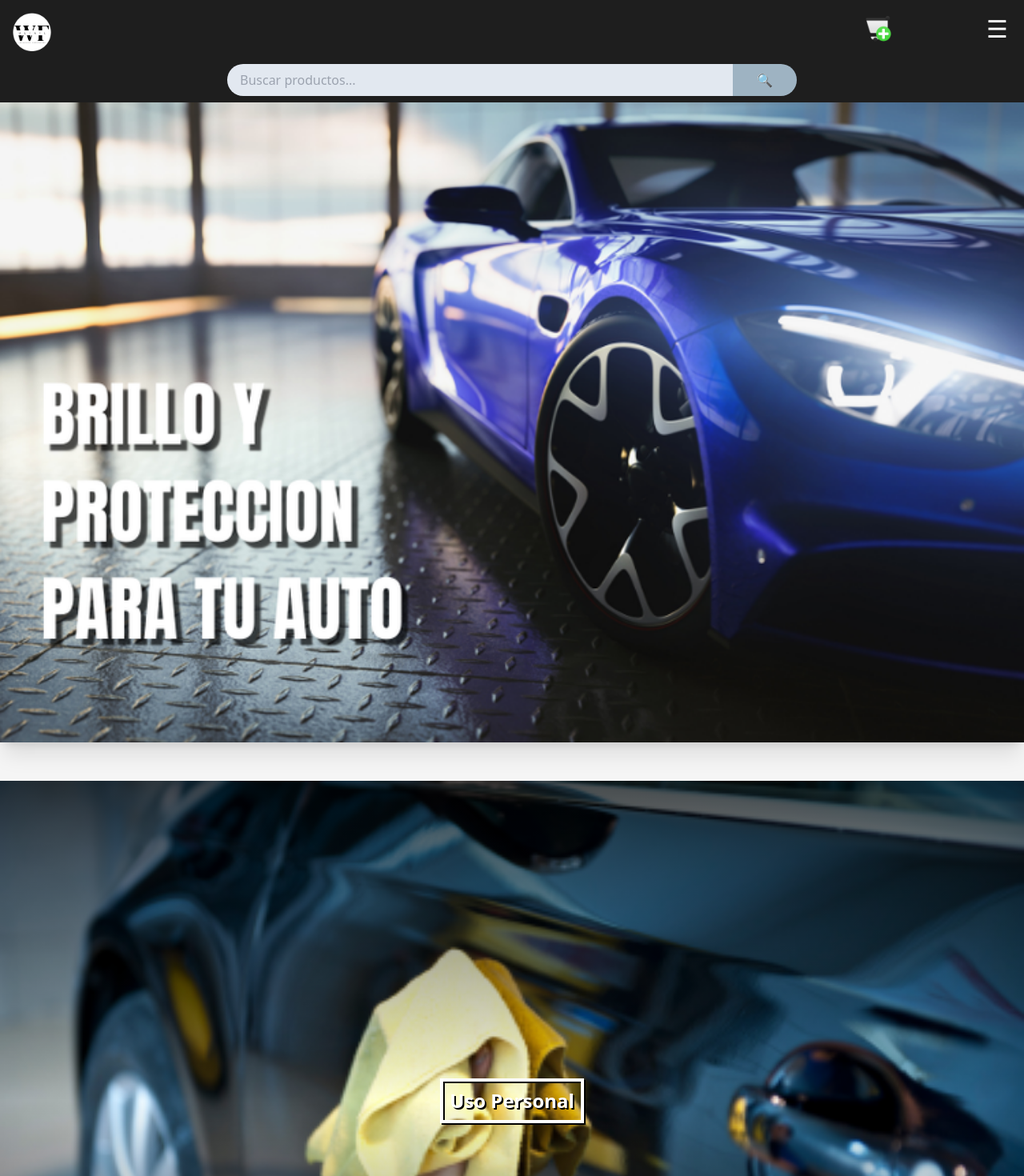
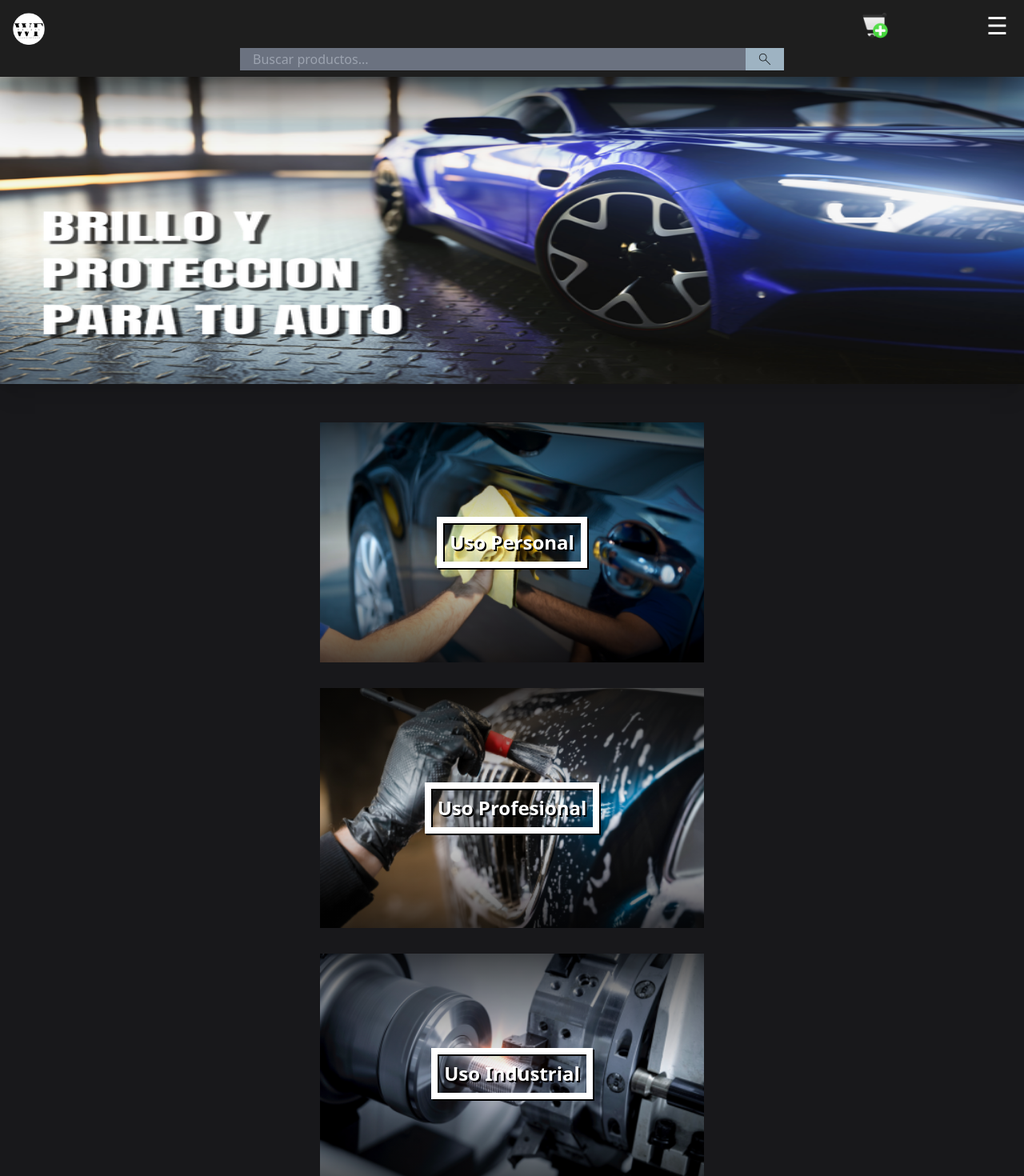
Before and after one commit to Lautaro975/WEB-productos-limpieza, a Next.js app: page / in a window 1280 px wide. Shown: the top 1470 px of the page at 80% size. Built offline with nearby package versions, Linux system fonts and the light colour scheme.

Commit message:
cambios2
cambie todo la parte del front del menu todavia falta

```diff
--- a/src/app/components/aplicaciones/aplicacion.jsx
+++ b/src/app/components/aplicaciones/aplicacion.jsx
@@ -1,8 +1,8 @@
 function Aplicacion({ url, onMouseOver, value, colorsombra, uso }) {
   return (
     <div
-      className="relative w-full h-full flex justify-center items-center hover:opacity-90"
-      onMouseOver={onMouseOver}
+      className="relative w-full h-full flex justify-center
+       items-center hover:opacity-90 "
       style={{
         boxShadow: value ? `0px 0px 40px ${colorsombra}` : "none",
         transition: "box-shadow 0.3s ease-in-out",
@@ -11,9 +11,10 @@ function Aplicacion({ url, onMouseOver, value, colorsombra, uso }) {
       <div className="absolute bg-gradient-to-b from-black via-transparent to-black opacity-70 w-full h-full" />
 
       <h4
+        onMouseOver={onMouseOver}
         className={`text-2xl absolute font-bold text-[#fff] drop-shadow-[2px_2px_0px_black] border-4 p-2 `}
         style={{
-          border: value ? `8px solid ${colorsombra}` : "4px solid white",
+          border: value ? `8px solid ${colorsombra}` : "8px solid white",
           transition: "border 0.3s ease-in-out",
         }}
       >
--- a/src/app/components/menu/logo/logo.jsx
+++ b/src/app/components/menu/logo/logo.jsx
@@ -1,6 +1,6 @@
 function Logo() {
   return (
-    <div className="w-14 pl-2 pt-2">
+    <div className="w-14 pl-2 pt-2 md:w-12">
       <picture>
         <source srcSet="/img/menu/logoWFChico.png" media="(max-width:600px)" />
         <source srcSet="/img/menu/logoWF.png" media="(min-width:601px)" />
--- a/src/app/components/menu/market/market.jsx
+++ b/src/app/components/menu/market/market.jsx
@@ -1,6 +1,6 @@
 function Market() {
   return (
-    <div className="col-start-3 flex justify-end items-center gap-3 md:col-start-7">
+    <div className="col-start-3 flex justify-end items-center gap-3 md:col-start-8 md:w-12">
       <img className="w-8" src="\img\menu\cart.png" alt="Error" />
     </div>
   );
--- a/src/app/components/menu/menu.jsx
+++ b/src/app/components/menu/menu.jsx
@@ -5,11 +5,11 @@ import { Submenu } from "./submenu/submenu";
 
 export function Menu() {
   return (
-    <nav className="bg-[#1E1E1E] w-full p-2 flex flex-col gap-4">
+    <nav className="bg-[#1E1E1E] w-full p-2 flex flex-col gap-4 md:gap-1 drop-shadow-[0_10px_35px_#000] ">
       <div className="grid grid-cols-4 md:grid-cols-8">
         <Logo></Logo>
         <Market></Market>
-        <div className="relative flex justify-center items-center mr-3">
+        <div className="relative flex justify-center items-center mr-3 md:w-12 md:col-start-9">
           <input type="checkbox" id="hamburger" className="peer hidden" />
 
           <label
--- a/src/app/components/menu/search/search.jsx
+++ b/src/app/components/menu/search/search.jsx
@@ -3,10 +3,13 @@ export function Search(props) {
     <div className={`${props.className} flex justify-center items-center`}>
       <input
         placeholder="Buscar productos..."
-        className="w-1/2 rounded-l-3xl bg-slate-200 pl-4 h-10 hover:bg-[white] outline-none"
+        className="w-1/2  bg-gray-500 pl-4 h-10 outline-none md:h-7 text-[#fff]"
       ></input>
-      <button type="button" className="rounded-r-3xl w-20 bg-[#9EB3C2] h-10">
-        🔍
+      <button
+        type="button"
+        className=" w-12 bg-[#9EB3C2] h-10 md:h-7 flex justify-center items-center overflow-hidden  "
+      >
+        <img className="cover w-3/4" src="\img\menu\search.png" alt="Error" />
       </button>
     </div>
   );
--- a/src/app/page.jsx
+++ b/src/app/page.jsx
@@ -15,18 +15,21 @@ export default function Home() {
     }
   };
   return (
-    <section className="w-full bg-[#F5F5F5] ">
-      <picture>
+    <section className="w-full bg-zinc-900 flex justify-center items-center flex-col">
+      <picture className="w-full max-h-96">
         <source media="(max-width: 600px)" srcSet="/img/home/fondoChico.png" />
         <source media="(min-width: 601px)" srcSet="/img/home/fondoGrande.png" />
         <img
-          className="w-full shadow-xl"
+          className="w-full md:h-96 shadow-xl cover"
           src="/img/home/fondoChico.png"
           alt="Error al cargar"
         />
       </picture>
 
-      <div className="grid grid-cols-1 gap-8 justify-center items-center pb-12 pt-12">
+      <div
+        className="grid grid-cols-1 md:max-w-xl  gap-8 justify-center items-center
+      pb-12 pt-12 md:  md:p-12 md:w-full"
+      >
         <Aplicacion
           url="/img/home/usoPersonal.png"
           onMouseOver={() => change("#007BFF")}
```
Also changed, not shown: public/img/menu/search.png (added).
